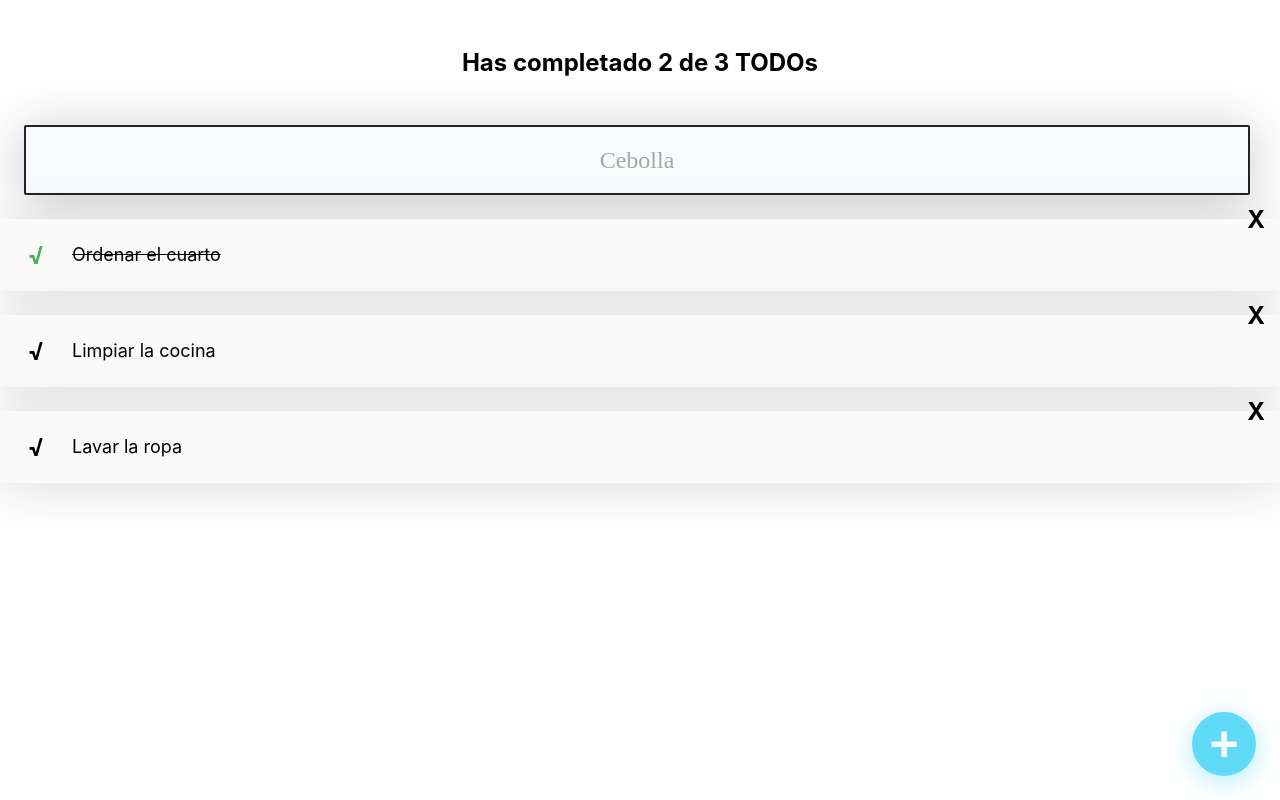
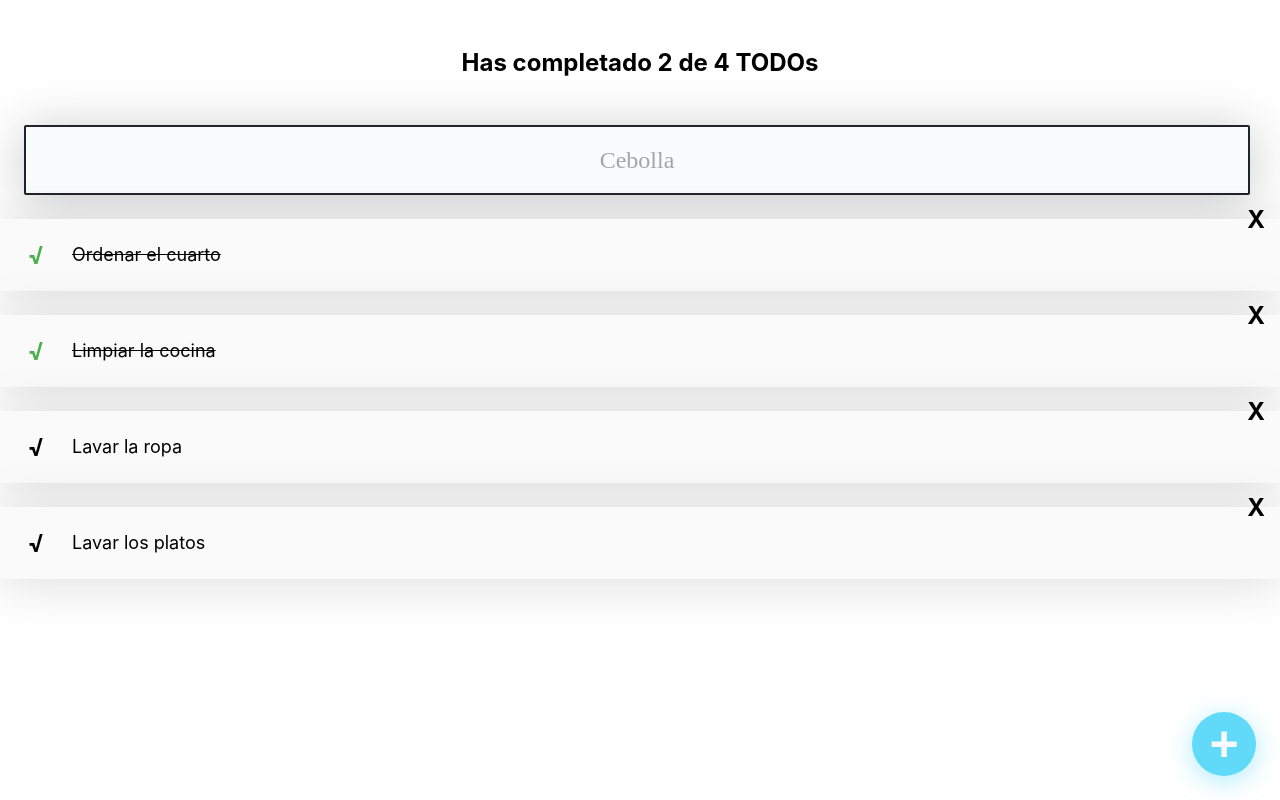
Before and after one commit to mpramos/first_project_to_do, a React (Create React App) app in the folder my-app/: page / in a window 1280 px wide. Built offline with nearby package versions, Linux system fonts and the light colour scheme.

Commit message:
Cambios en el App y el TodoCounter para poder filtrar las tareas "totales" y" completadas"

```diff
--- a/my-app/src/App.js
+++ b/my-app/src/App.js
@@ -5,19 +5,33 @@ import { TodoItem } from "./TodoItem";
 import { CreateTodoButton } from "./CreateTodoButton";
 import {TodoSearch} from "./TodoSearch";
 // import './App.css';
-const todos = [
+// creamos una lista por defecto por mientras
+const defaultTodos = [
   { text: "Ordenar el cuarto", completed: true },
-  { text: "Limpiar la cocina", completed: false },
+  { text: "Limpiar la cocina", completed: true },
   { text: "Lavar la ropa", completed: false },
+  {text: "Lavar los platos", completed: false}
 ];
-function App(props) {
+function App() {
+  // creamos un hook de estados para guardar nuestras listas de tareas  en todos
+  const [todos, setTodos]= React.useState(defaultTodos)
+  // creamos un hook de estado para mandar como prop al componenteSetSearch
+  const [searchValue,setSearchValue] = React.useState('')
+  // completedTodos cuenta los todos completados
+  const completedTodos = todos.filter(todo=>!!todo.completed).length;
+  // cuenta el total de todos
+  const totalTodos= todos.length
   return (
-    // <React.Fragment> es una etiqueta invisible se usa para envolver varias etiquetas
     <React.Fragment>
-      <TodoCounter />
-      <TodoSearch />
+      <TodoCounter
+       totalTodos={totalTodos}
+       completedTodos={completedTodos}
+      />
+      <TodoSearch
+        searchValue={searchValue}
+        setSearchValue={setSearchValue}
+      />
       <TodoList>
-        {/* se va a renderizar cada uno de mis todo-Item, desde mi array todos */}
         {todos.map((todo) => (
           <TodoItem
           key={todo.text}
--- a/my-app/src/TodoCounter.js
+++ b/my-app/src/TodoCounter.js
@@ -1,9 +1,10 @@
 import React from 'react';
 import './TodoCounter.css';
 
-const TodoCounter = () => {
+const TodoCounter = ({totalTodos,completedTodos}) => {
+
     return (
-        <h2 className="TodoCounter"> Has completado 2 de 3 TODOs </h2>
+        <h2 className="TodoCounter"> Has completado {completedTodos} de {totalTodos} TODOs </h2>
     ) ;
     }
 
--- a/my-app/src/TodoList.js
+++ b/my-app/src/TodoList.js
@@ -4,7 +4,6 @@ const TodoList = (props) => {
     return (
        <section>
            <ul>
-
                {props.children}
            </ul>
        </section>
--- a/my-app/src/TodoSearch.js
+++ b/my-app/src/TodoSearch.js
@@ -1,7 +1,6 @@
 import React from 'react';
 import './TodoSearch.css'
-const TodoSearch = () => {
-    const [searchValue, setSearchValue]=React.useState("");
+const TodoSearch = (searchValue,setSearchValue) => {
     const onSearchValueChange =(event)=>{
         console.log(event.target.value)
         setSearchValue(event.target.value)
@@ -12,7 +11,6 @@ const TodoSearch = () => {
          placeholder="Cebolla"
          onChange = {onSearchValueChange}
          />,
-         <p>{searchValue}</p>
     ];
 
 };
```
